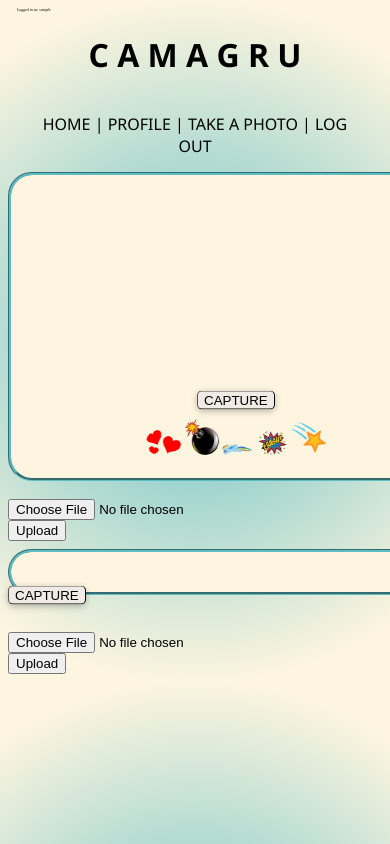
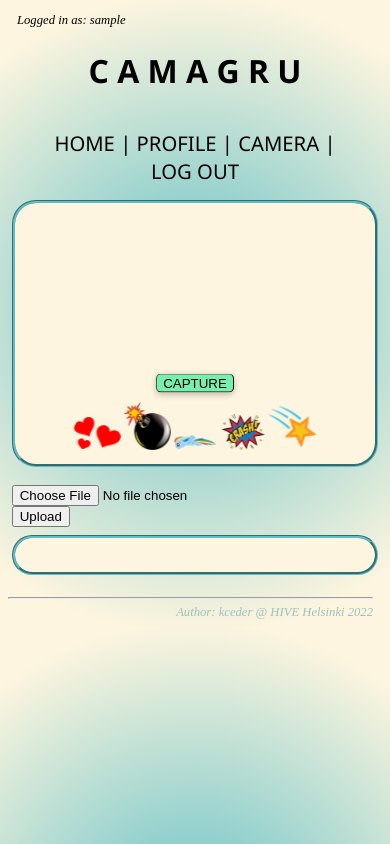
Before and after one commit to kceder/Camagru, a PHP site: page /camagru/camera.php in a window 390 px wide; the page is wider, and only the part inside the window is pictured. Run offline with PHP 8.4, Linux system fonts and the light colour scheme; the visitor is signed in with stand-in values (Sample User, id 1); data that the repository does not hold is empty.

Commit message:
improved mobile scale

```diff
--- a/camera.php
+++ b/camera.php
@@ -13,7 +13,7 @@
     <div class="headers">
         <a href="home.php">HOME</a> |
         <a href="profile.php">PROFILE</a> |
-        <a href="camera.php">TAKE A PHOTO</a> |
+        <a href="camera.php">CAMERA</a> |
         <a class="logout" href="logout.php">LOG OUT</a>
     </div>
 
@@ -23,9 +23,10 @@
     .login {
         font-style: italic;
         margin-left: 9px;
-        font-size: 1vw;
+        font-size: 1.5vh;
     }
     .headers {
+        font-size: 2.4vh;
         color: black;
         text-align: center;
         padding: 15px 25px;
@@ -54,11 +55,11 @@
         display: none;
     }
     .image_container {
-        max-height: 70vh;
+        max-height: 45vh;
         overflow-y: scroll;
         margin-top: 1vh;
         border-style: groove;
-        padding: 20px;
+        padding: 2vh;
         border-radius: 24px;
         border-style: groove;
         border-color: #5EBEC4;
@@ -73,7 +74,8 @@
     .main {
         margin-left: auto;
         margin-right: auto;
-        width: 54vh;
+        width: 94vw;
+        max-width: 500px;
     }
     body {
         background: rgb(94,190,196);
@@ -90,16 +92,18 @@
         margin: auto;
     }
     .sticker {
-        max-width:9vw;
+        max-width: 50px;
+        width: 12vw;
     }
     .sticker1 {
-        max-width:8vw;
+        max-width: 50px;
+        width: 11vw;
         transform: rotateY(180deg);
         -webkit-transform:rotateY(180deg); /* Safari and Chrome */
         -moz-transform:rotateY(180deg); /* Firefox */
     }
     .side_img {
-        width: 49vh;
+        width: 32%;
     }
     .save_button {
         -ms-transform: translateY(-50%);
@@ -112,18 +116,15 @@
         cursor: pointer;
         text-transform: uppercase;
         box-shadow: 0px 2px 6px 0px rgba(0, 0, 0, 0.25);
+        background:#77efad;
     }
     a:link { text-decoration: none; }
-        a:visited { text-decoration: none; }
-        a:hover { text-decoration: underline; }
-        a:active { text-decoration: underline; }
-    a {
-        color: black;
-    }
-        body {
+    a:visited { text-decoration: none; }
+    a:hover { text-decoration: underline; }
+    a:active { text-decoration: underline; }
+    body {
         background: rgb(94,190,196);
         background: radial-gradient(circle, rgba(94,190,196,1) 0%, rgba(253,245,223,1) 87%);
-        /* background: #FDF5DF; */
     }
     .booth {
         text-align: center;
@@ -131,7 +132,7 @@
         flex-wrap: wrap;
         justify-content: space-evenly;
         background: white;
-        padding: 20px;
+        padding: 3%;
         border-radius: 24px;
         border-style: groove;
         border-color: #5EBEC4;
@@ -139,13 +140,13 @@
         font-size: 1.4vh;
         background: #FDF5DF;
     }
-    .upload-buttons {
-
+    .footer {
+        font-style: italic;
+        margin-right: 9px;
+        font-size: 1.5vh;
+        text-align: right;
+        color: #9ec2bd;
     }
-    .upload {
-
-    }
-
 </style>
 <body>
     <div class="main">
@@ -158,7 +159,7 @@
                 <img class="sticker" id="s1" src="./images/stickers/sticker1.png" onclick="selectedSticker(1)">
                 <img class="sticker" id="s2" src="./images/stickers/sticker2.png" onclick="selectedSticker(2)">
                 <img class="sticker1" id="s3" src="./images/stickers/sticker3.png" onclick="selectedSticker(3)">
-                <img class="sticker1" id="s4" src="./images/stickers/sticker4.png" onclick="selectedSticker(4)">
+                <img class="sticker" id="s4" src="./images/stickers/sticker4.png" onclick="selectedSticker(4)">
                 <img class="sticker" id="s5" src="./images/stickers/sticker5.png" onclick="selectedSticker(5)">
             </div>
             <img class= "img1" src="" alt="" id="camera_previw">
@@ -202,24 +203,12 @@
 
 	        </div>
 	</div>
-<div class ="save_button">
-    <button class="button" onclick="postPicture" value="">CAPTURE</button>
-</div>
-<br>
-<div class="upload-container">
-            <form action="upload.php" method="POST" enctype="multipart/form-data">
-                <div class="test"><input type="file" name="file" id="file" required></div>
-                <div class="test" onclick="postUploaded"><input type="submit" value="Upload" name="submit"></div>
-                <input type="hidden" id="sticker1" name="sticker1" value="">
-                <input type="hidden" id="sticker2" name="sticker2" value="">
-                <input type="hidden" id="sticker3" name="sticker3" value="">
-                <input type="hidden" id="sticker4" name="sticker4" value="">
-                <input type="hidden" id="sticker5" name="sticker5" value="">
-            </form>
-        </div>
     <canvas id="canvas" width="400" height="300"></canvas>
 </div>
-
+<footer class="footer">
+        <br><hr>
+        <span>Author: kceder @ HIVE Helsinki 2022</span>
+    </footer>
 </body>
 <script>
 
@@ -245,11 +234,6 @@
     navigator.mediaDevices.getUserMedia({video:true, audio:false}).then(function(stream){
     video.srcObject = stream;
     })
-    // captureCanvas.addEventListener('click', function() {
-   	//     canvas.getContext('2d').drawImage(video, 0, 0, canvas.width, canvas.height);
-   	//     image_data_url = canvas.toDataURL('image/jpeg');
-    //     newPicture.value = image_data_url;
-    // });
     postPicture.addEventListener('click', function() {
         canvas.getContext('2d').drawImage(video, 0, 0, canvas.width, canvas.height);
    	    image_data_url = canvas.toDataURL('image/jpeg');
@@ -278,7 +262,7 @@
             case 1:
                 sticker.value1 *= -1;
                 document.getElementById("sticker1").value = sticker.value1;
-                document.getElementById("s1").style.border = "thick solid #0000FF";
+                document.getElementById("s1").style.border = "solid #5EBEC4";
                 sticker.val = sticker.value1 + sticker.value2 + sticker.value3 + sticker.value4 + sticker.value5;
                 if (sticker.value1 == -1)
                     document.getElementById("s1").style.border = "";
@@ -286,7 +270,7 @@
             case 2:
                 sticker.value2 *= -1;
                 document.getElementById("sticker2").value = sticker.value2;
-                document.getElementById("s2").style.border = "thick solid #0000FF";
+                document.getElementById("s2").style.border = "solid #5EBEC4";
                 sticker.val = sticker.value1 + sticker.value2 + sticker.value3 + sticker.value4 + sticker.value5;
                 if (sticker.value2 == -1)
                     document.getElementById("s2").style.border = "";
@@ -294,7 +278,7 @@
             case 3:
                 sticker.value3 *= -1;
                 document.getElementById("sticker3").value = sticker.value3;
-                document.getElementById("s3").style.border = "thick solid #0000FF";
+                document.getElementById("s3").style.border = "solid #5EBEC4";
                 sticker.val = sticker.value1 + sticker.value2 + sticker.value3 + sticker.value4 + sticker.value5;
                 if (sticker.value3 == -1)
                     document.getElementById("s3").style.border = "";
@@ -302,7 +286,7 @@
             case 4:
                 sticker.value4 *= -1;
                 document.getElementById("sticker4").value = sticker.value4;
-                document.getElementById("s4").style.border = "thick solid #0000FF";
+                document.getElementById("s4").style.border = "solid #5EBEC4";
                 sticker.val = sticker.value1 + sticker.value2 + sticker.value3 + sticker.value4 + sticker.value5;
                 if (sticker.value4 == -1)
                     document.getElementById("s4").style.border = "";
@@ -310,7 +294,7 @@
             case 5:
                 sticker.value5 *= -1;
                 document.getElementById("sticker5").value = sticker.value5;
-                document.getElementById("s5").style.border = "thick solid #0000FF";
+                document.getElementById("s5").style.border = "solid #5EBEC4";
                 sticker.val = sticker.value1 + sticker.value2 + sticker.value3 + sticker.value4 + sticker.value5;
                 if (sticker.value5 == -1)
                     document.getElementById("s5").style.border = "";
--- a/save_img.php
+++ b/save_img.php
@@ -44,8 +44,7 @@
             $src = imagecreatefrompng('images/stickers/sticker5.png');
             add_sticker($file, $src, -8, -5);
         }
-        include('camera.php');
-        header('Location: camera.php');
+        header("Refresh:0");
     }
     catch(PDOException $e)
     {
```
Also changed, not shown: delete_user.php (+14 -7 lines), edit.php (+28 -11 lines), forgot.php (+11 -1 lines), home.php (+19 -19 lines), index.php (+15 -2 lines), logout.php (+7 -3 lines), profile.php (+22 -13 lines), restore.php (+14 -1 lines), signup.php (+11 -1 lines), images/html_images/camera.png (added), images/user_images/1663926763.jpg (deleted), images/user_images/1664294924.jpeg (deleted), images/user_images/633566e6c20c3.jpeg (added), images/user_images/633567045556a.jpeg (added), 2 more files, 1 other file.
